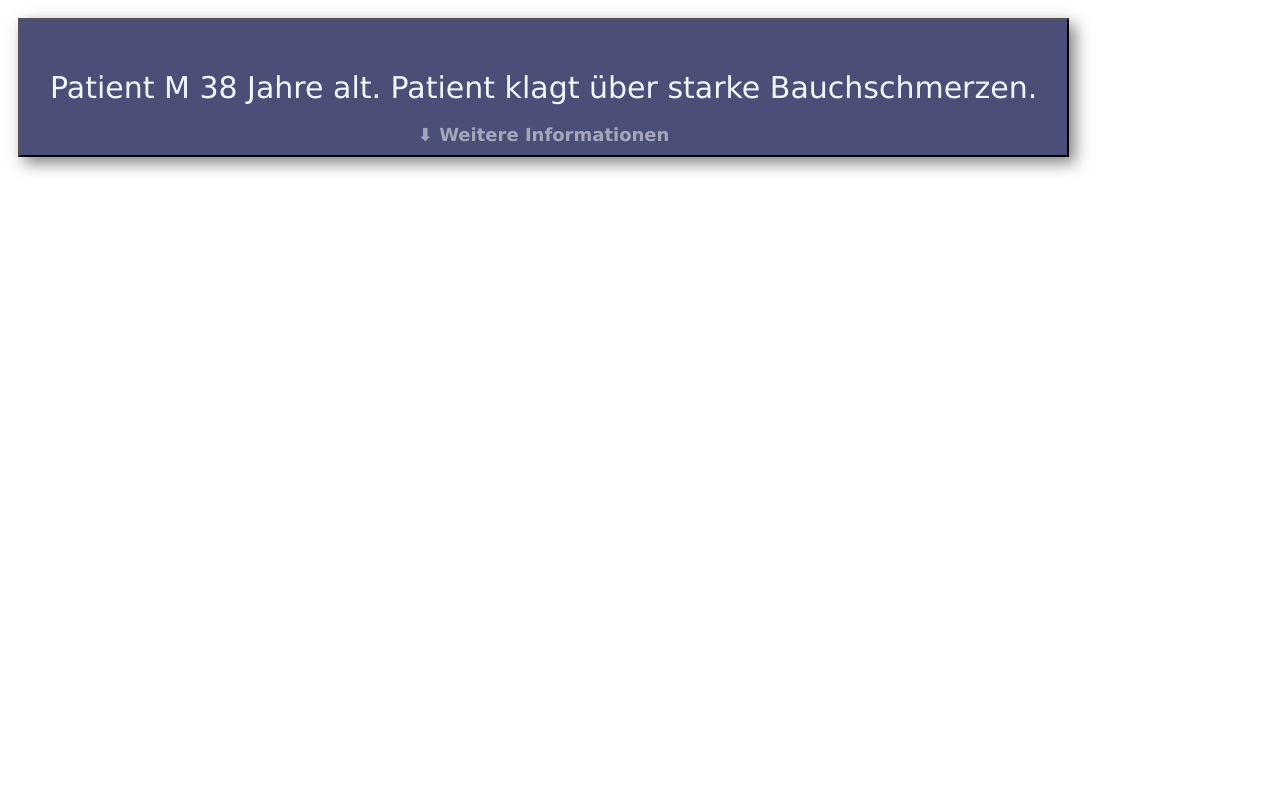
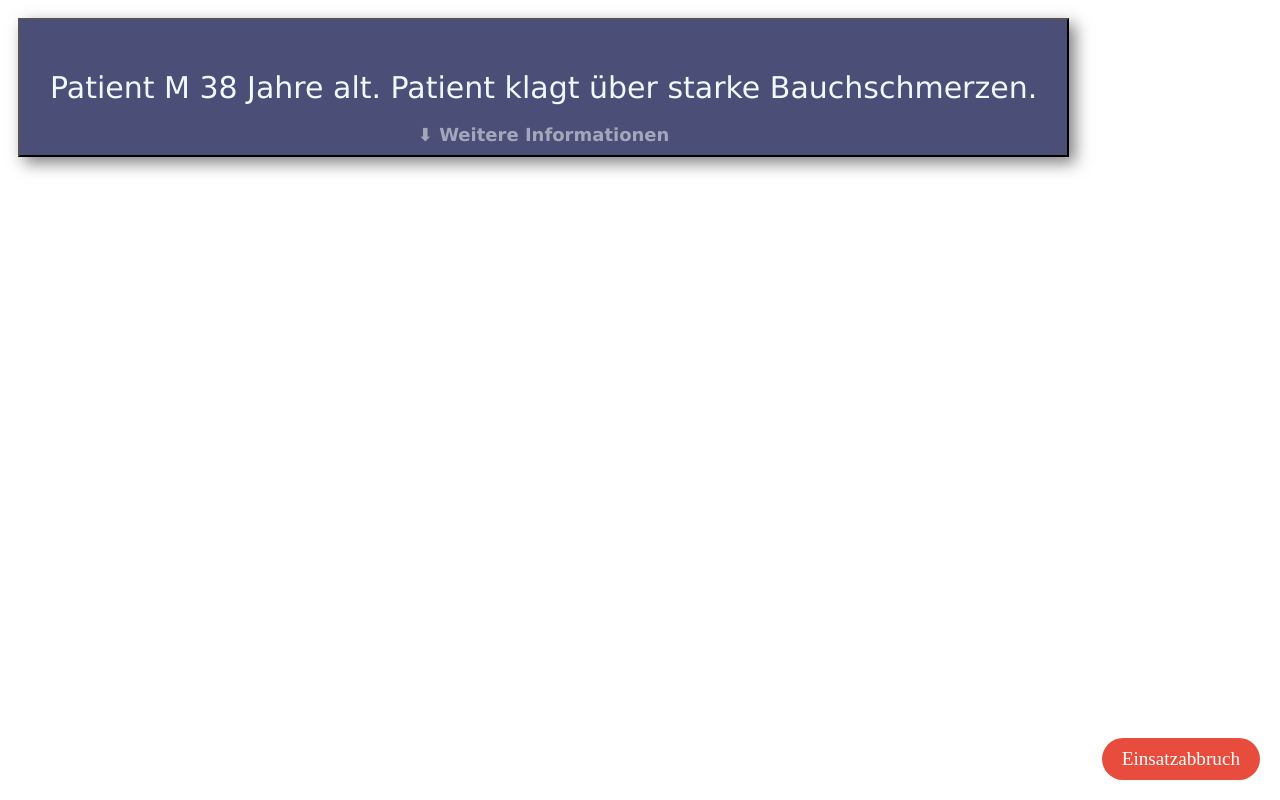
Before and after one commit to Hoffi120186/test-neu, a plain HTML site: page Patient1.html in a window 1280 px wide. Drawn offline with Linux system fonts and the light colour scheme.

Commit message:
Update Patient1.html

```diff
--- a/Patient1.html
+++ b/Patient1.html
@@ -79,6 +79,24 @@
             max-width: 600px;
             height: auto;
         }
+          /* Einsatzabbruch Button */
+          #einsatzabbruchButton {
+            position: fixed;
+            bottom: 20px;
+            right: 20px;
+            padding: 10px 20px;
+            background-color: #e74c3c;
+            color: white;
+            border: none;
+            border-radius: 50px;
+            font-size: 1.2em;
+            cursor: pointer;
+            text-decoration: none;
+        }
+
+        #einsatzabbruchButton:hover {
+            background-color: #c0392b;
+        }
     </style>
 </head>
 <body>
@@ -96,7 +114,7 @@
         <img id="VU Bauch" src="VU Bauch.jpeg" alt="VU Bauch">
     </div>
 </div>
-
+<a href="index.html" id="einsatzabbruchButton">Einsatzabbruch</a>
 <script>
     let countdownIntervals = {};
 
```
